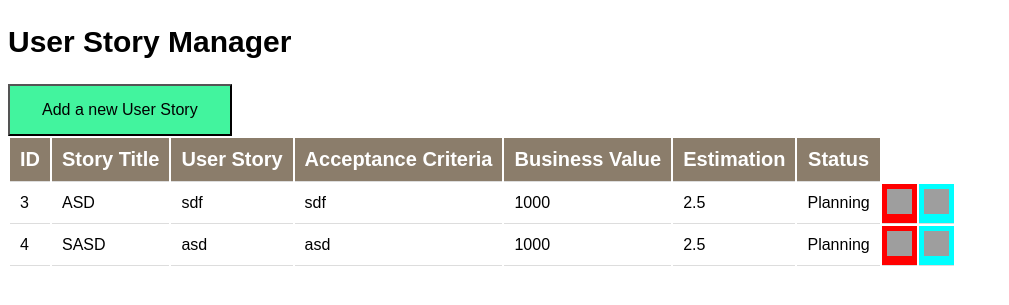
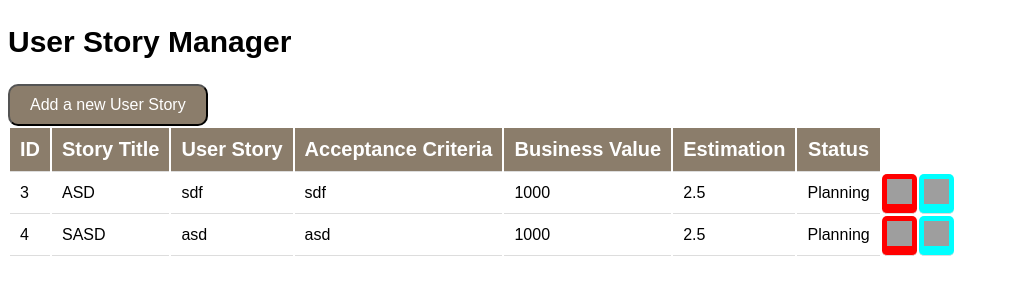
Before and after one commit to BenceLovas/super-sprinter-3000-BenceLovas, a Flask app: page / in a window 1280 px wide. Shown: the top 305 px of the page, without its empty margins (0-1009 px from the left). Run offline with Flask 2, Linux system fonts and the light colour scheme; some web fonts are replaced; grey boxes are pictures that could not be loaded.

Commit message:
button style change

```diff
--- a/static/stylesheet/style.css
+++ b/static/stylesheet/style.css
@@ -8,16 +8,16 @@ body {
 }
 
 button {
-    background-color: #42f49e;
-    color: black;
-    padding: 15px 32px;
+    background-color: #8B7D6B;
+    color: white;
+    padding: 10px 20px;
     font-size: 16px;
     transition-duration: 0.4s;
+    border-radius: 10px;
 }
 
 button:hover {
-    background-color: #30b575;
-    color: white;
+    background-color: #443d35;
 }
 
 textarea {
@@ -44,11 +44,13 @@ td:nth-child(8):hover {
 td:last-child {
     background: aqua;
     padding: 5px;
+    border-radius: 5px;
 }
 
 td:nth-child(8) {
     background: red;
     padding: 5px;
+    border-radius: 5px;
 }
 
 th, td {
--- a/templates/form.html
+++ b/templates/form.html
@@ -33,6 +33,7 @@
                         {% endif %}
                     {% endfor %}
                 </select>
+                <br>
                 <button type="submit">{{ button }}</button>
             </form>
     </body>
```
Also changed, not shown: 1 other file.
